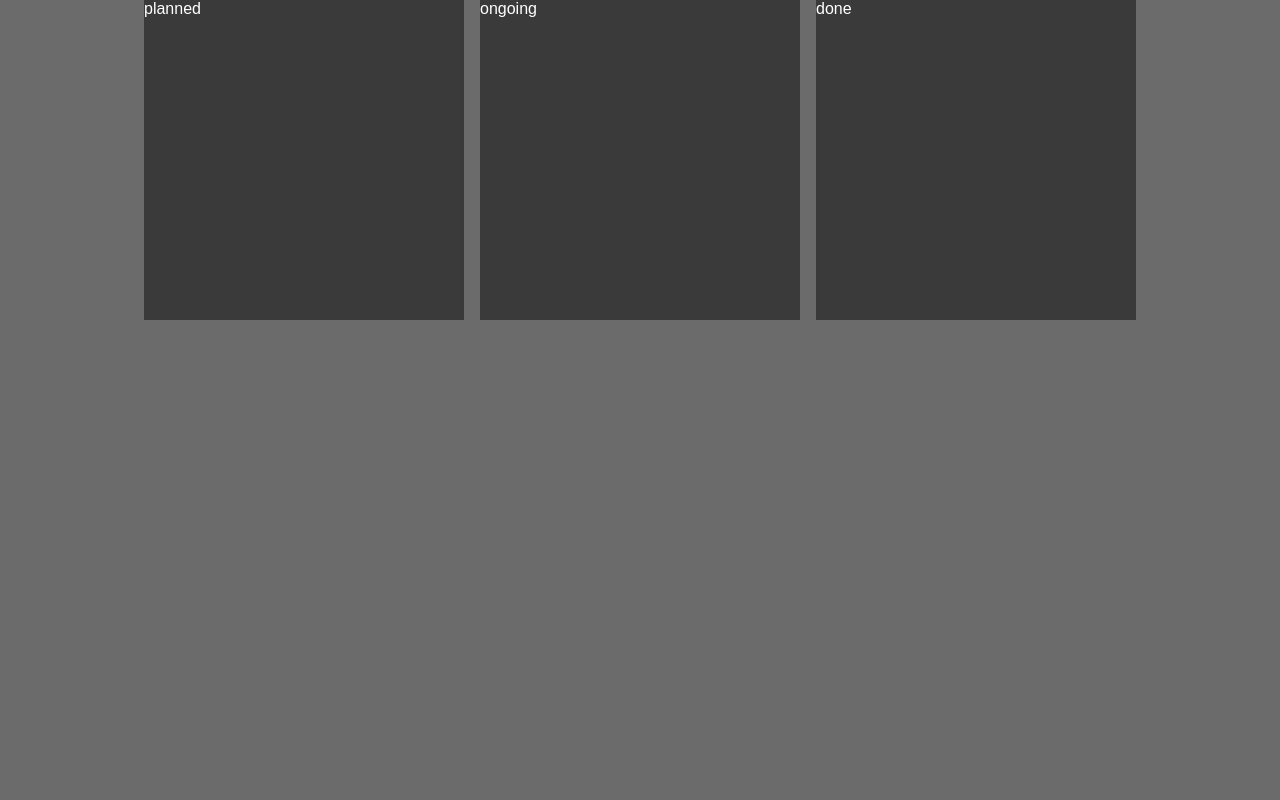
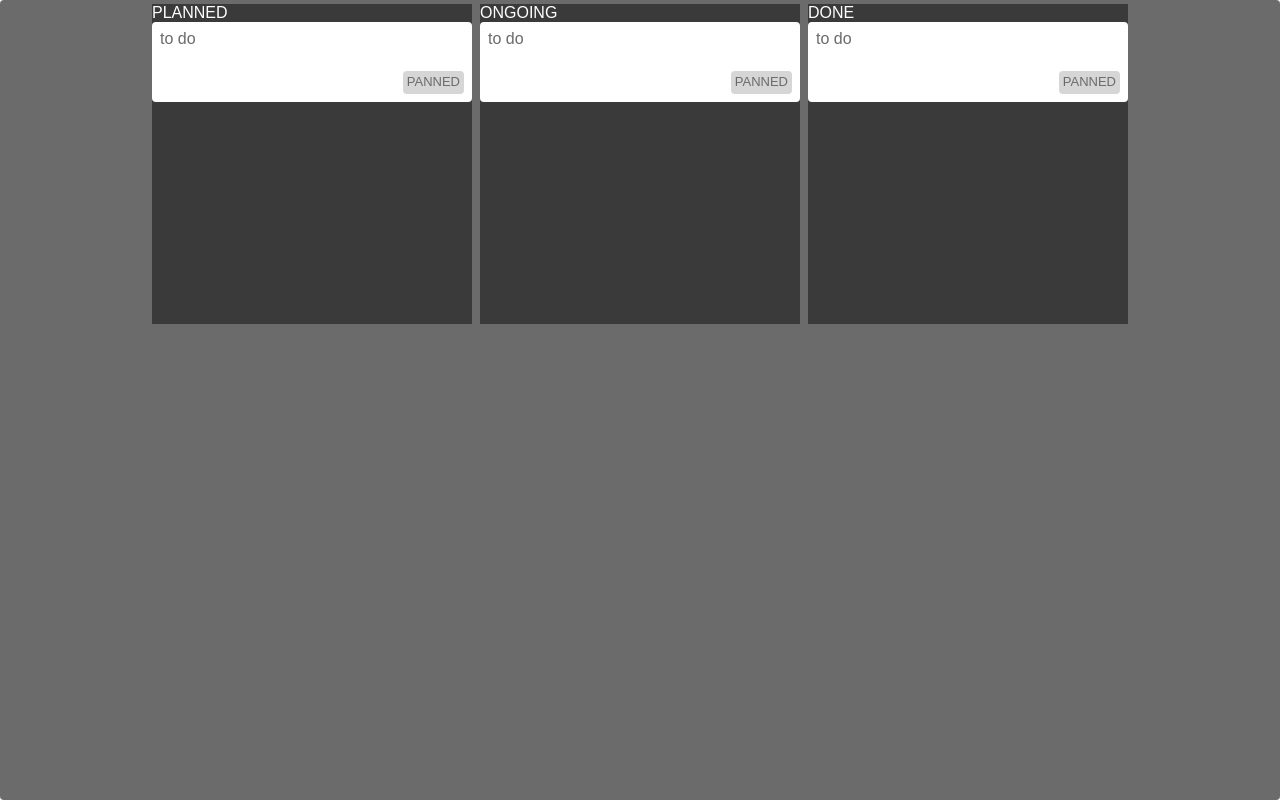
Before and after one commit to KaterynaKocheharova/Zustand-Practice, a React (Vite) app: page / in a window 1280 px wide. Built offline with nearby package versions, Linux system fonts and the light colour scheme.

Commit message:
style components

```diff
--- a/src/App.jsx
+++ b/src/App.jsx
@@ -4,9 +4,9 @@ import css from "./App.module.css";
 export default function App() {
   return (
     <div id="App" className={css.app}>
-      <Column state="planned" />
-      <Column state="ongoing" />
-      <Column state="done" />
+      <Column state="PLANNED" />
+      <Column state="ONGOING" />
+      <Column state="DONE" />
     </div>
   );
 }
--- a/src/App.module.css
+++ b/src/App.module.css
@@ -4,5 +4,7 @@
   display: flex;
   justify-content: center;
   align-items: flex-start;
-  gap: 1rem;
+  gap: 0.5rem;
+  border-radius: 4px;
+  padding: 0.25rem;
 }
--- a/src/components/Column/Column.tsx
+++ b/src/components/Column/Column.tsx
@@ -1,10 +1,23 @@
+import Task from "../Task/Task";
 import css from "./Column.module.css";
 
+const STATUS = {
+  PLANNED: "planned",
+  ONGOING: "ongoing",
+  DONE: "done",
+};
+
 type ColumnProps = {
-  state: "planned" | "ongoing" | "done";
+  state: keyof typeof STATUS;
 };
+
 const Column = ({ state }: ColumnProps) => {
-  return <div className={css.column}>{state}</div>;
+  return (
+    <div className={css.column}>
+      <p>{state}</p>
+      <Task title="to do" />
+    </div>
+  );
 };
 
 export default Column;
--- /dev/null
+++ b/src/components/Task/Task.module.css
@@ -0,0 +1,22 @@
+.task {
+  background-color: white;
+  border-radius: 4px;
+  min-height: 5rem;
+  padding: 0.5rem;
+  color: var(--color-gray);
+  display: flex;
+  flex-direction: column;
+  justify-content: space-between;
+}
+
+.bottom-wrapper {
+  display: flex;
+  justify-content: space-between;
+}
+
+.status {
+  font-size: small;
+  background-color: var(--color-gray-light);
+  padding: 0.25rem;
+  border-radius: 4px;
+}
--- /dev/null
+++ b/src/components/Task/Task.tsx
@@ -0,0 +1,21 @@
+import css from "./Task.module.css";
+
+type TaskProps = {
+  title: string;
+};
+
+const STATUS = "PANNED";
+
+const Task = ({ title }: TaskProps) => {
+  return (
+    <div className={css.task}>
+      <p>{title}</p>
+      <div className={css["bottom-wrapper"]}>
+        <div></div>
+        <div className={css.status}>{STATUS}</div>
+      </div>
+    </div>
+  );
+};
+
+export default Task;
```
